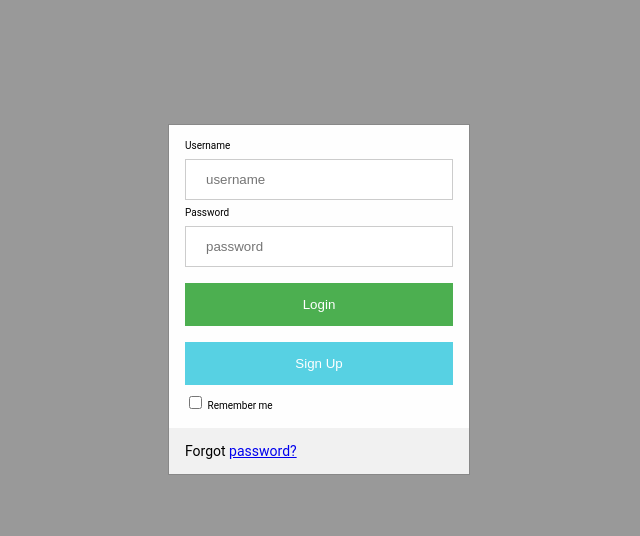
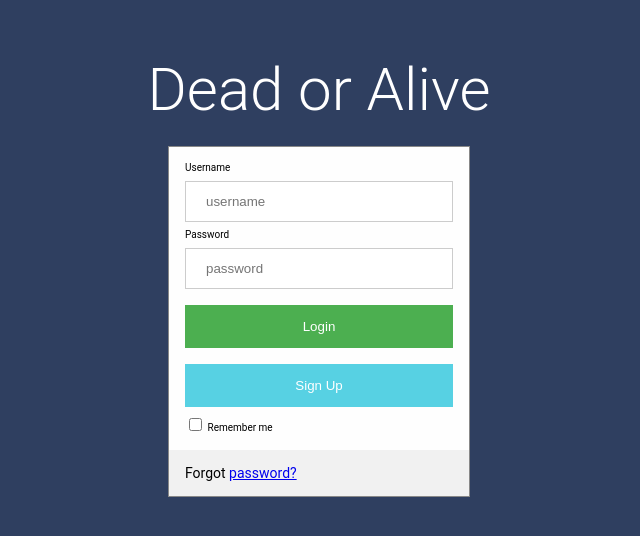
Before and after one commit to BrianARuff/team_dead_or_alive, a React (Create React App) app in the folder frontend/: page /create in a window 1280 px wide. Shown: the top 536 px of the page, without its empty margins (321-961 px from the left). Built offline with nearby package versions, Linux system fonts and the light colour scheme.

Commit message:
* login window background color update * create quize page beautification

```diff
--- a/frontend/src/components/Login.js
+++ b/frontend/src/components/Login.js
@@ -150,7 +150,8 @@ class Login extends React.Component {
 
     return (
 
-      <div id="id01" className="modal">
+      <div id="loginForm" className="modal">
+        <p>Dead or Alive</p>
         <form onSubmit={this.handleSubmit} className="modal-content animate">
           <div className="container">
             {this.state.showLoginFail && <p className='warning'>Username/Password not recognized. Please try again.</p>}
--- a/frontend/src/components/Login.scss
+++ b/frontend/src/components/Login.scss
@@ -1,4 +1,14 @@
 // Login.scss
+
+#loginForm{
+
+  p{
+    text-align: center;
+    color: #fff;
+    font-size: 6rem;
+    font-weight: 300;
+  }
+}
 
   /* The Modal (background) */
   .modal {
@@ -9,9 +19,8 @@
     top: 0;
     width: 100%;
     height: 100%;
-    overflow: auto; /* Enable scroll if needed */
-    background-color: rgb(0,0,0); /* Fallback color */
-    background-color: rgba(0,0,0,0.4); /* Black w/ opacity */
+    overflow: auto;
+    background-color: #2f3f60;
     padding-top: 60px;
 
     span {
@@ -22,7 +31,7 @@
 
     .modal-content {
         background-color: #fefefe;
-        margin: 5% auto 15% auto;
+        margin: 2% auto 15% auto;
         border: 1px solid #888;
         max-width: 300px;
 
@@ -36,7 +45,7 @@
           width: 100%;
           padding: 12px 20px;
           margin: 8px 0;
-          display: inline-block;
+          // display: inline-block;
           border: 1px solid #ccc;
           box-sizing: border-box;
         }
--- a/frontend/src/views/CreatePage.scss
+++ b/frontend/src/views/CreatePage.scss
@@ -29,9 +29,13 @@
 
         .form-container {
 
-          width: 50%;
+        //   width: 50%;
           display: flex;
           justify-content: center;
+          background-color: rgb(240, 240, 240);
+          border: 1px solid rgb(216, 216, 216);
+          border-radius: 4px;
+          padding: 15px;
 
           @media(max-width: 400px){
             align-self: center;
@@ -67,10 +71,16 @@
         }
 
         .quiz-display{
-          width: 50%;
+          width: 30%;
           display: flex;
           flex-direction: column;
           align-items: left;
+          background-color: rgb(240, 240, 240);
+          border: 1px solid rgb(216, 216, 216);
+          border-radius: 4px;
+          padding: 15px;
+          margin-left: 15px;
+
 
           @media(max-width: 400px){
             margin-top: 15px;
```
